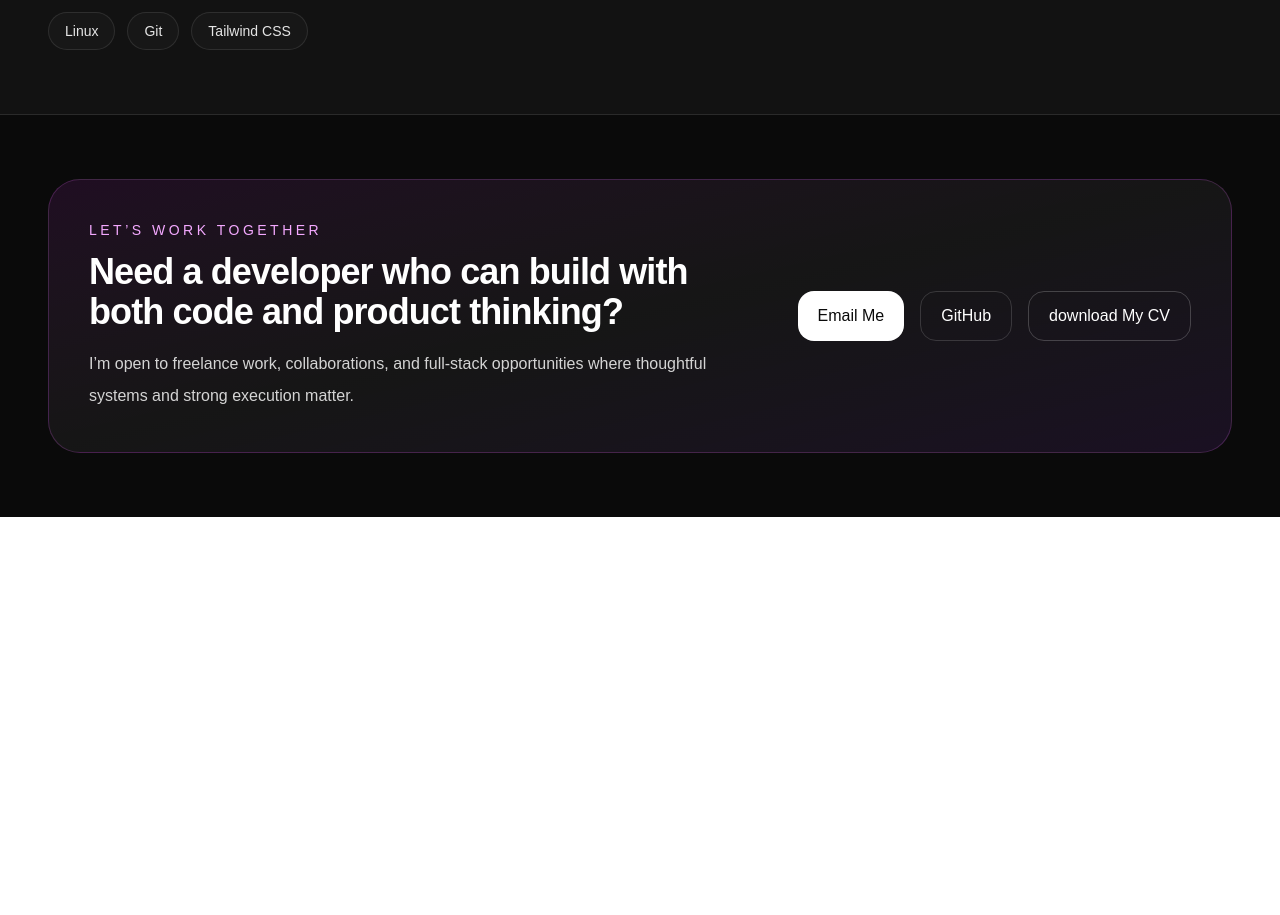
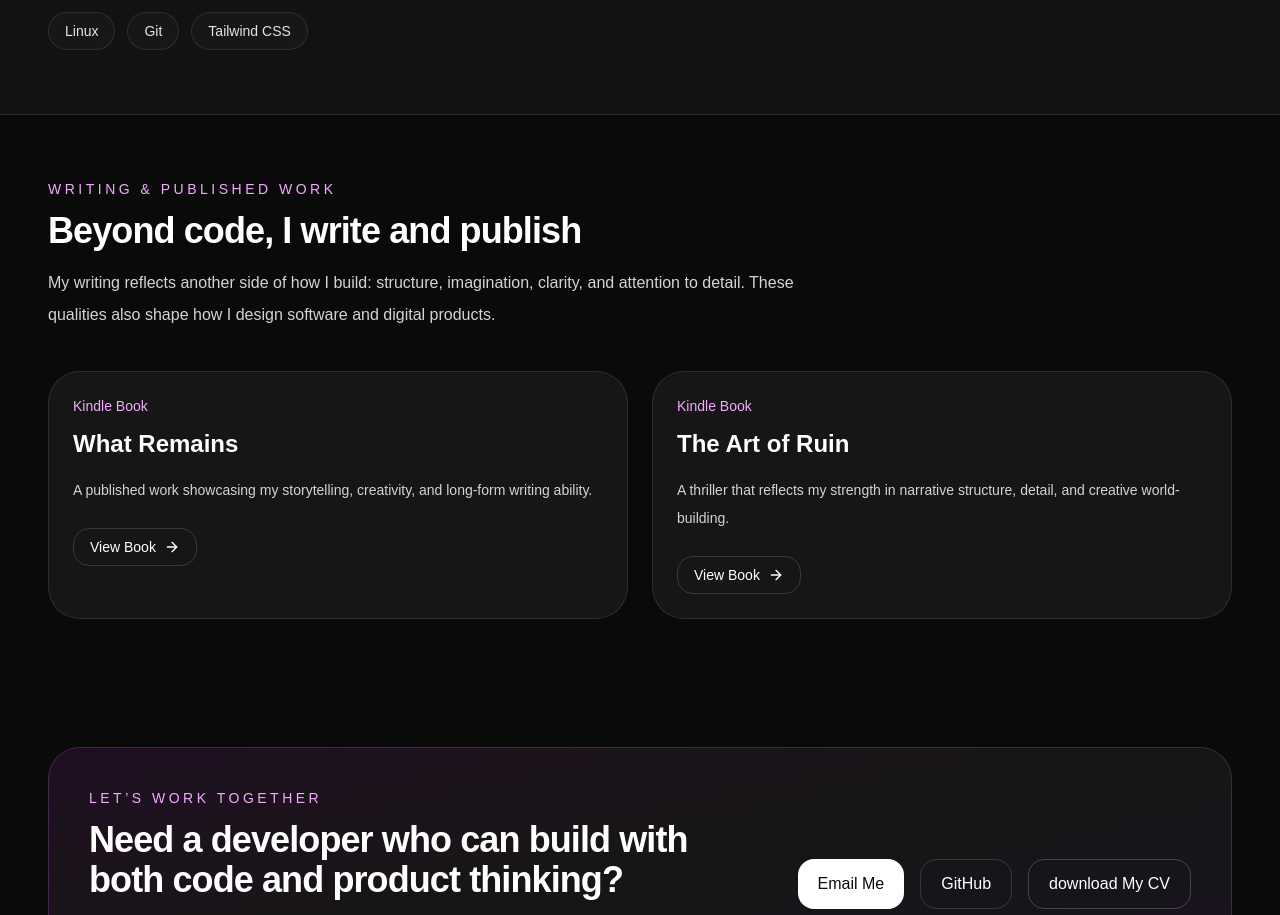
Before and after one commit to Paulwamaria/paulw, a Next.js app in the folder paul-portfolio/: page / in a window 1280 px wide. Shown: the part 2832-3747 px from the top of the page. Before the commit the page ends 3349 px from the top, so only its background shows below. Built offline with nearby package versions, Linux system fonts and the light colour scheme.

Commit message:
Handle 404 for restricted code

```diff
--- /dev/null
+++ b/paul-portfolio/app/code-access/page.tsx
@@ -0,0 +1,49 @@
+import Link from "next/link";
+import { Lock, Mail, ArrowLeft, ExternalLink } from "lucide-react";
+
+export default function CodeAccessPage() {
+  return (
+    <main className="min-h-screen bg-neutral-950 text-white">
+      <div className="mx-auto flex min-h-screen max-w-3xl items-center px-6 py-20">
+        <div className="w-full rounded-[2rem] border border-white/10 bg-white/5 p-8 text-center backdrop-blur-xl md:p-12">
+          <div className="mx-auto mb-6 flex h-16 w-16 items-center justify-center rounded-2xl border border-fuchsia-400/20 bg-fuchsia-500/10 text-fuchsia-300">
+            <Lock className="h-8 w-8" />
+          </div>
+
+          <p className="text-sm uppercase tracking-[0.25em] text-fuchsia-300">
+            Restricted Access
+          </p>
+
+          <h1 className="mt-4 text-3xl font-semibold tracking-tight md:text-4xl">
+            This code repository is private
+          </h1>
+
+          <p className="mt-6 text-base leading-8 text-neutral-300">
+            Some repositories are kept private to protect proprietary work,
+            ongoing development, or implementation details. The project is real
+            and available for discussion, walkthrough, or live review on
+            request.
+          </p>
+
+          <div className="mt-8 flex flex-wrap justify-center gap-4">
+            <a
+              href="mailto:paulwamaria@gmail.com"
+              className="inline-flex items-center rounded-2xl bg-white px-5 py-3 font-medium text-neutral-950 transition hover:bg-neutral-200"
+            >
+              <Mail className="mr-2 h-4 w-4" />
+              Request Access
+            </a>
+
+            <Link
+              href="/"
+              className="inline-flex items-center rounded-2xl border border-white/15 px-5 py-3 font-medium text-white transition hover:bg-white/10"
+            >
+              <ArrowLeft className="mr-2 h-4 w-4" />
+              Back to Portfolio
+            </Link>
+          </div>
+        </div>
+      </div>
+    </main>
+  );
+}
--- a/paul-portfolio/app/page.tsx
+++ b/paul-portfolio/app/page.tsx
@@ -24,8 +24,8 @@ const featuredProjects = [
     stack: ["Next.js", "Django", "PostgreSQL", "DRF"],
     impact:
       "Designed to support a modern fashion brand with strong product presentation and a scalable backend foundation.",
-    live: "#",
-    code: "#",
+    live: "https://carennedesigns.com",
+    code: "/code-access",
   },
   {
     title: "Trading Automation System",
@@ -35,8 +35,8 @@ const featuredProjects = [
     stack: ["Python", "MT5", "APIs", "Automation"],
     impact:
       "Combines market logic, technical execution, and monitoring in a real-world automation workflow.",
-    live: "#",
-    code: "#",
+    live: "/code-access",
+    code: "/code-access",
   },
   {
     title: "Ascend",
@@ -46,8 +46,8 @@ const featuredProjects = [
     stack: ["React", "Django", "PostgreSQL", "Tailwind CSS"],
     impact:
       "Built to support meaningful digital engagement with product-focused architecture, onboarding flows, and scalable backend systems.",
-    live: "#",
-    code: "#",
+    live: "https://nexa-asfrontend.vercel.app/",
+    code: "/code-access",
   },
 ];
 const expertise = [
@@ -106,6 +106,23 @@ const stack = [
   "Linux",
   "Git",
   "Tailwind CSS",
+];
+
+const books = [
+  {
+    title: "What Remains",
+    type: "Kindle Book",
+    description:
+      "A published work showcasing my storytelling, creativity, and long-form writing ability.",
+    link: "https://www.amazon.com/dp/B0GWQH1BM5",
+  },
+  {
+    title: "The Art of Ruin",
+    type: "Kindle Book",
+    description:
+      "A thriller that reflects my strength in narrative structure, detail, and creative world-building.",
+    link: "https://www.amazon.com/dp/B0GTF3JFC1",
+  },
 ];
 
 export default function HomePage() {
@@ -291,7 +308,9 @@ export default function HomePage() {
               >
                 <div className="flex flex-col gap-2 md:flex-row md:items-center md:justify-between">
                   <h3 className="text-xl font-semibold">{item.role}</h3>
-                  <span className="text-sm text-fuchsia-300">{item.period}</span>
+                  <span className="text-sm text-fuchsia-300">
+                    {item.period}
+                  </span>
                 </div>
                 <p className="mt-3 text-sm leading-7 text-neutral-300">
                   {item.text}
@@ -321,6 +340,46 @@ export default function HomePage() {
               </span>
             ))}
           </div>
+        </div>
+      </section>
+
+      <section className="mx-auto max-w-7xl px-6 py-16 md:px-10 lg:px-12">
+        <div className="mb-10">
+          <p className="text-sm uppercase tracking-[0.25em] text-fuchsia-300">
+            Writing & Published Work
+          </p>
+          <h2 className="mt-3 text-3xl font-semibold tracking-tight md:text-4xl">
+            Beyond code, I write and publish
+          </h2>
+          <p className="mt-4 max-w-3xl text-base leading-8 text-neutral-300">
+            My writing reflects another side of how I build: structure,
+            imagination, clarity, and attention to detail. These qualities also
+            shape how I design software and digital products.
+          </p>
+        </div>
+
+        <div className="grid gap-6 md:grid-cols-2">
+          {books.map((book) => (
+            <div
+              key={book.title}
+              className="rounded-[2rem] border border-white/10 bg-white/5 p-6 transition hover:border-fuchsia-400/30 hover:bg-white/10"
+            >
+              <p className="text-sm text-fuchsia-300">{book.type}</p>
+              <h3 className="mt-3 text-2xl font-semibold">{book.title}</h3>
+              <p className="mt-4 text-sm leading-7 text-neutral-300">
+                {book.description}
+              </p>
+
+              <a
+                href={book.link}
+                target="_blank"
+                rel="noreferrer"
+                className="mt-6 inline-flex items-center rounded-2xl border border-white/15 px-4 py-2 text-sm text-white transition hover:bg-white/10"
+              >
+                View Book <ArrowRight className="ml-2 h-4 w-4" />
+              </a>
+            </div>
+          ))}
         </div>
       </section>
 
```
